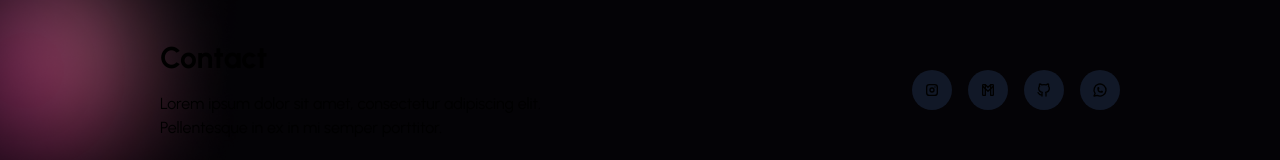
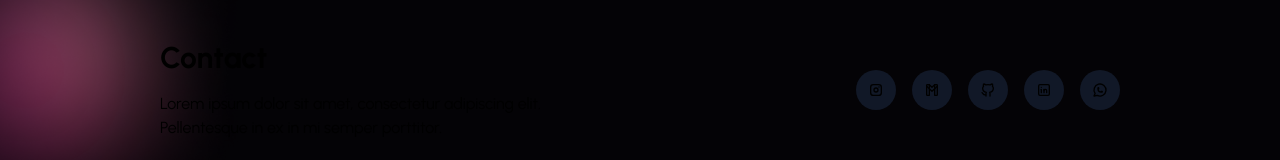
Before and after one commit to scarvalhos/devoaks, a Next.js app: page / in a window 1280 px wide. Shown: the part 2584-2744 px from the top of the page. Built offline with nearby package versions, Linux system fonts and the light colour scheme.

Commit message:
add linkedin link

```diff
--- a/src/components/Contact/Contact.tsx
+++ b/src/components/Contact/Contact.tsx
@@ -4,6 +4,7 @@ import {
   TbBrandGithub,
   TbBrandGmail,
   TbBrandInstagram,
+  TbBrandLinkedin,
   TbBrandWhatsapp,
 } from 'react-icons/tb'
 
@@ -45,6 +46,14 @@ const Contact: React.FC = () => {
           <TbBrandGithub />
         </a>
         <a
+          href="https://www.linkedin.com/in/samcarvalhos/"
+          target="_blank"
+          rel="noreferrer"
+          className="p-3 bg-gray-900 hover:bg-blue-600 rounded-full transition-all"
+        >
+          <TbBrandLinkedin />
+        </a>
+        <a
           href="https://api.whatsapp.com/send?phone=5527999021768"
           target="_blank"
           rel="noreferrer"
```
